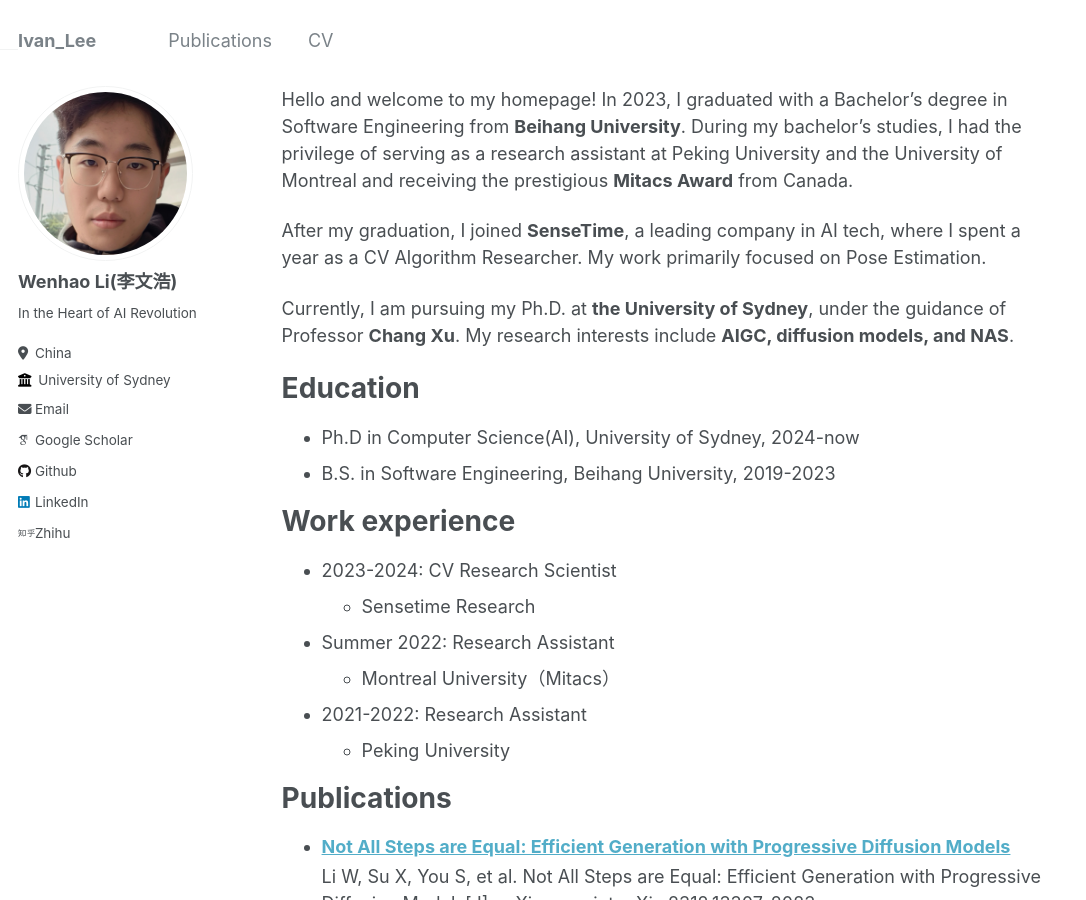
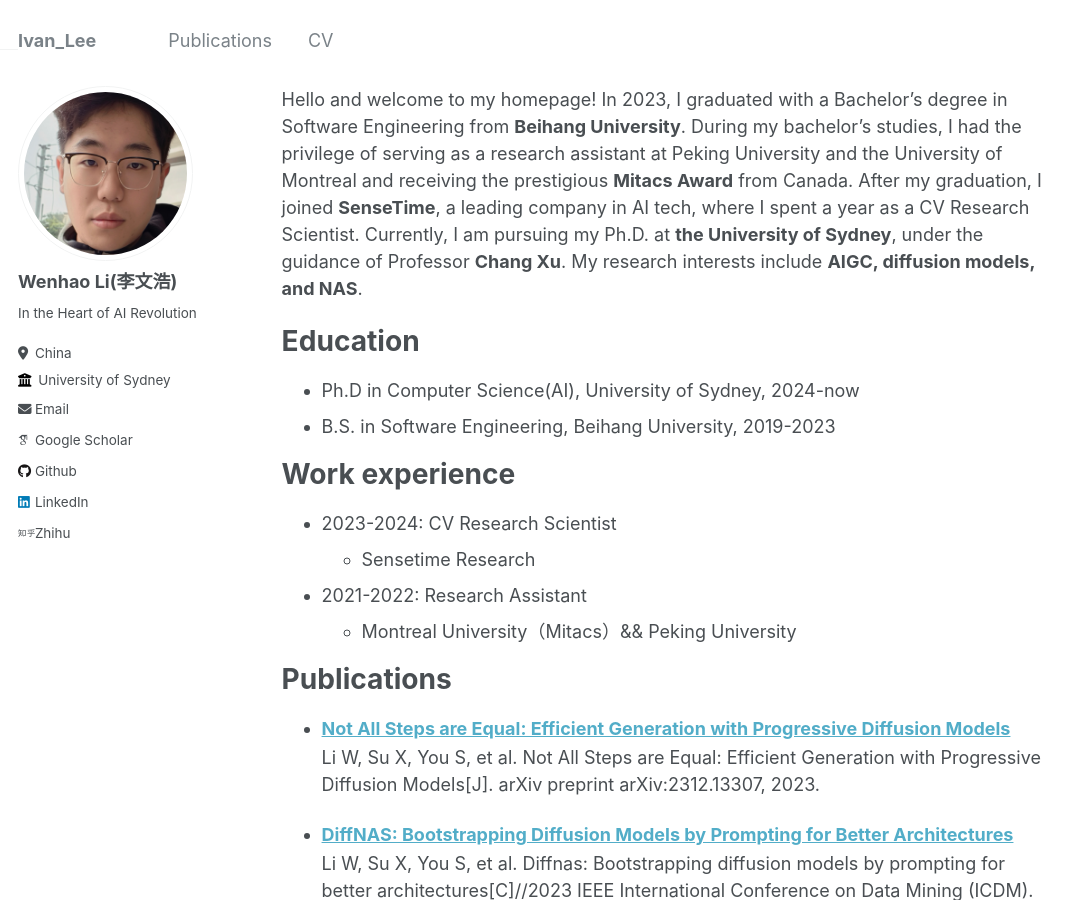
Before and after one commit to lowestbuaaer/lowestbuaaer.github.io, a Jekyll site: the page built from _pages/about.md, in a window 1280 px wide and 900 px high. Shown: the whole window, without its empty margins (0-1086 px from the left). Built offline with Jekyll 4.4.1, drawn with Linux system fonts in a browser that asks for light colours; some web fonts are replaced.

Commit message:
Update about.md

```diff
--- a/_pages/about.md
+++ b/_pages/about.md
@@ -6,11 +6,7 @@
   - /about.html
 ---
 
-Hello and welcome to my homepage! In 2023, I graduated with a Bachelor's degree in Software Engineering from __Beihang University__. During my bachelor's studies, I had the privilege of serving as a research assistant at Peking University and the University of Montreal and receiving the prestigious __Mitacs Award__ from Canada.
-
-After my graduation, I joined __SenseTime__, a leading company in AI tech, where I spent a year as a CV Algorithm Researcher. My work primarily focused on Pose Estimation.
-
-Currently, I am pursuing my Ph.D. at __the University of Sydney__, under the guidance of Professor __Chang Xu__. My research interests include  __AIGC, diffusion models, and NAS__.
+Hello and welcome to my homepage! In 2023, I graduated with a Bachelor's degree in Software Engineering from __Beihang University__. During my bachelor's studies, I had the privilege of serving as a research assistant at Peking University and the University of Montreal and receiving the prestigious __Mitacs Award__ from Canada. After my graduation, I joined __SenseTime__, a leading company in AI tech, where I spent a year as a CV Research Scientist. Currently, I am pursuing my Ph.D. at __the University of Sydney__, under the guidance of Professor __Chang Xu__. My research interests include  __AIGC, diffusion models, and NAS__.
 
 Education
 ======
@@ -22,11 +18,8 @@
 * 2023-2024: CV Research Scientist
   * Sensetime Research
 
-* Summer 2022: Research Assistant
-  * Montreal University（Mitacs）
-
 * 2021-2022: Research Assistant
-  * Peking University
+  * Montreal University（Mitacs）&& Peking University
 
 Publications
 ======
```
